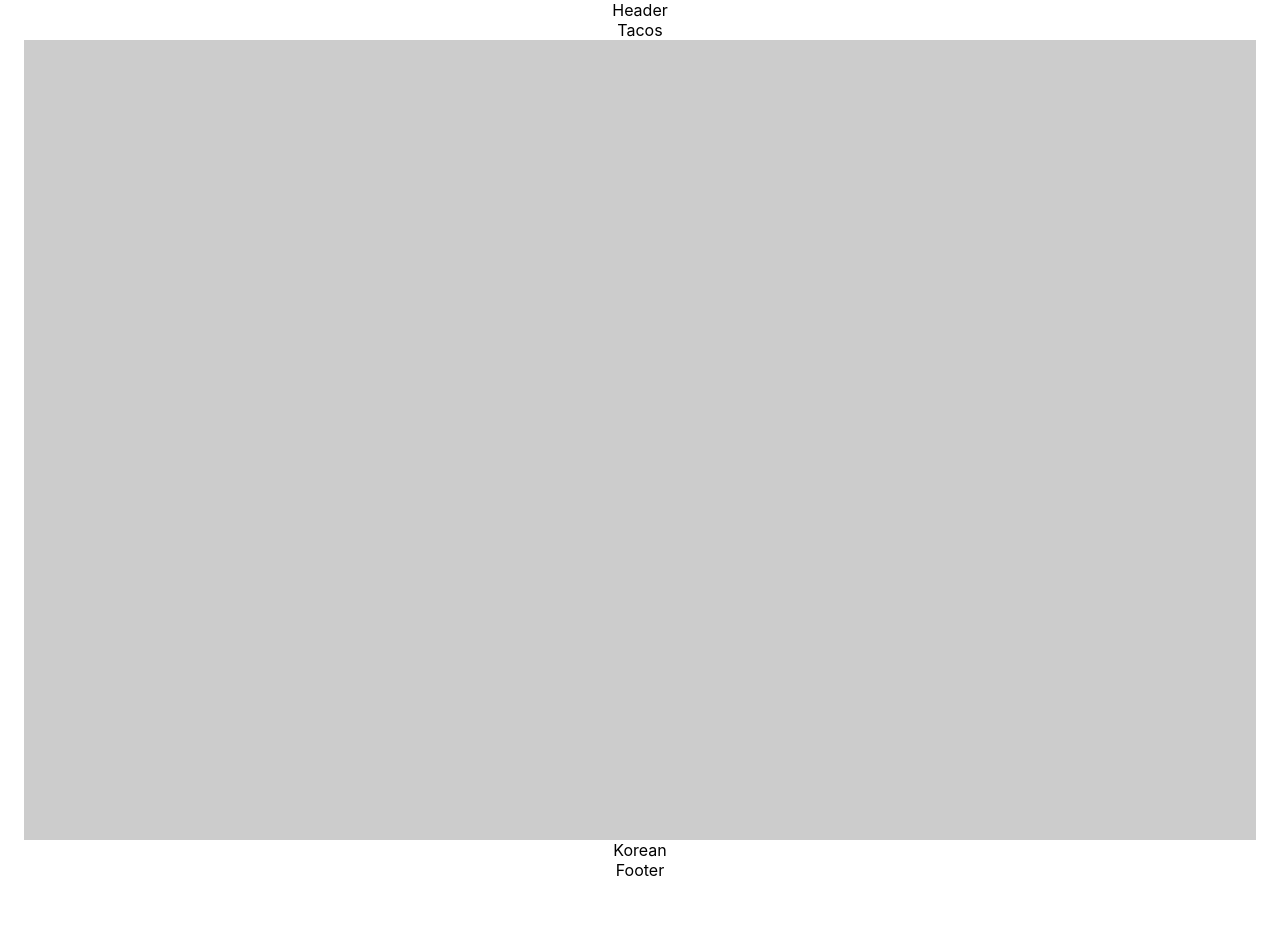
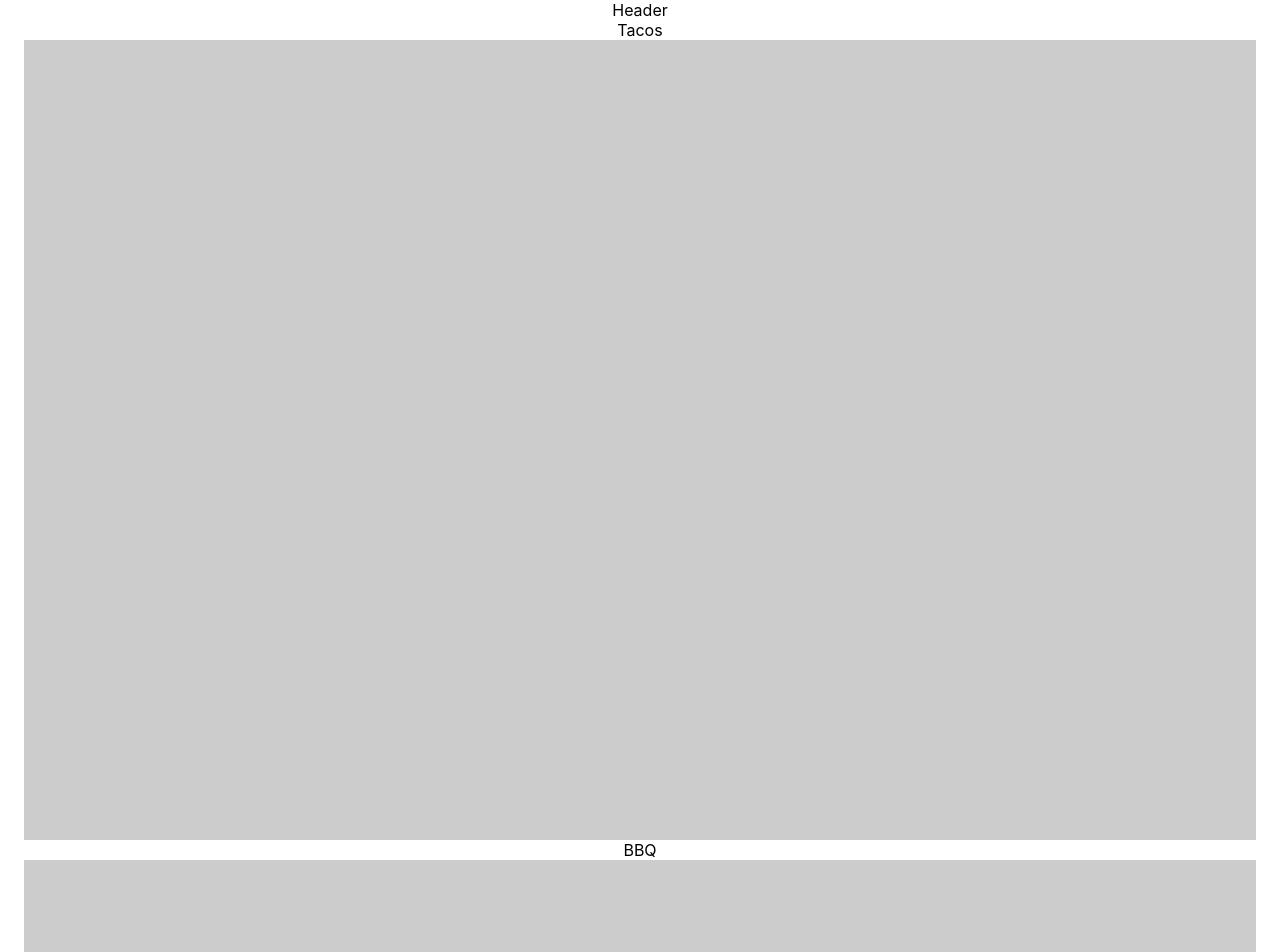
Before and after one commit to Build-Week-Foodtruck-Trackr-2-8-20/FrontEnd, a React (Create React App) app in the folder foodtruck/: page / in a window 1280 px wide. Shown: the top 952 px of the page. Before the commit the page ends 880 px from the top, so only its background shows below. Built offline with nearby package versions, Linux system fonts and the light colour scheme.

Commit message:
Added MaterialUI components to the Korean and Tacos components.

```diff
--- a/foodtruck/src/components/BBQ.js
+++ b/foodtruck/src/components/BBQ.js
@@ -7,6 +7,7 @@ function BBQ() {
   return (
     <React.Fragment>
       <Container maxWidth="lg">
+          BBQ
         <Typography component="div" style={{ backgroundColor: '#ccc', height: '100vh' }} />
       </Container>
     </React.Fragment>
--- a/foodtruck/src/components/Korean.js
+++ b/foodtruck/src/components/Korean.js
@@ -1,11 +1,16 @@
 import React from 'react';
+import Typography from '@material-ui/core/Typography';
+import Container from '@material-ui/core/Container';
 import '../App.css';
 
 function Korean() {
   return (
-    <div className="App">
-        Korean
-    </div>
+    <React.Fragment>
+      <Container maxWidth="lg">
+          Korean
+        <Typography component="div" style={{ backgroundColor: '#ccc', height: '100vh' }} />
+      </Container>
+    </React.Fragment>
   );
 }
 
--- a/foodtruck/src/components/Tacos.js
+++ b/foodtruck/src/components/Tacos.js
@@ -1,11 +1,16 @@
 import React from 'react';
+import Typography from '@material-ui/core/Typography';
+import Container from '@material-ui/core/Container';
 import '../App.css';
 
 function Tacos() {
   return (
-    <div className="App">
-        Tacos
-    </div>
+    <React.Fragment>
+      <Container maxWidth="lg">
+          Tacos
+        <Typography component="div" style={{ backgroundColor: '#ccc', height: '100vh' }} />
+      </Container>
+    </React.Fragment>
   );
 }
 
```
